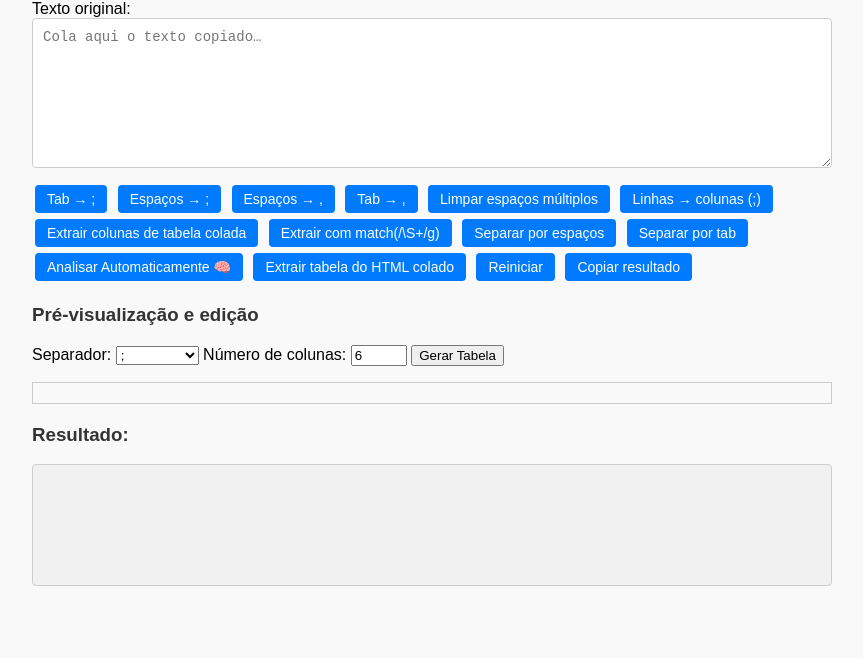
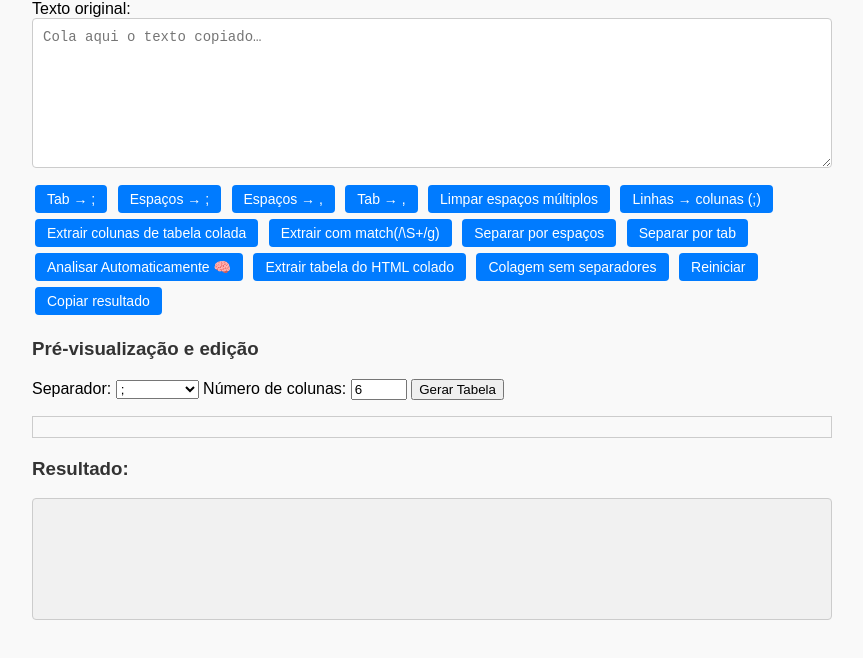
Before and after one commit to pkgit01/text-formater, a plain HTML site: page index.html in a window 1280 px wide. Shown: the part 88-746 px from the top of the page, without its empty margins (208-1071 px from the left). Drawn offline with Linux system fonts and the light colour scheme.

Commit message:
Update index.html

```diff
--- a/index.html
+++ b/index.html
@@ -46,6 +46,7 @@
     <button class="btn" onclick="tratarPorTab()">Separar por tab</button>
     <button class="btn" onclick="autoExtrair()">Analisar Automaticamente 🧠</button>
     <button class="btn" onclick="extrairDeTextoHTML()">Extrair tabela do HTML colado</button>
+    <button class="btn" onclick="formatarTabelaCompacta()">Colagem sem separadores</button>
     <button class="btn" onclick="resetOutput()">Reiniciar</button>
     <button class="btn" onclick="copyOutput()">Copiar resultado</button>
   </div>
```
